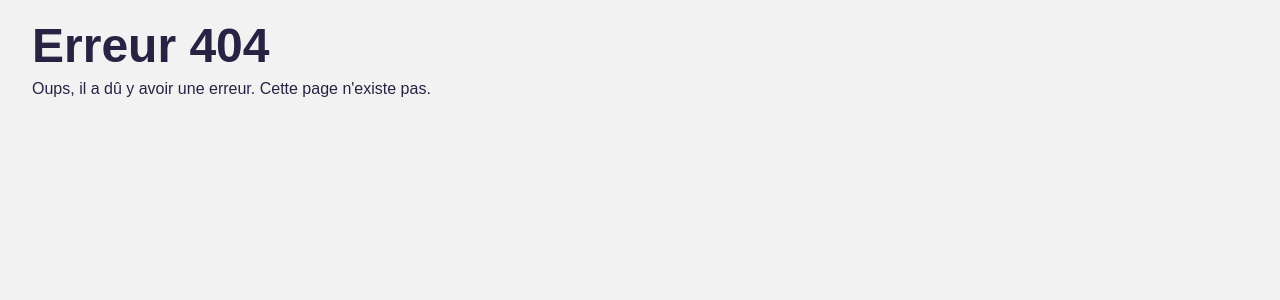
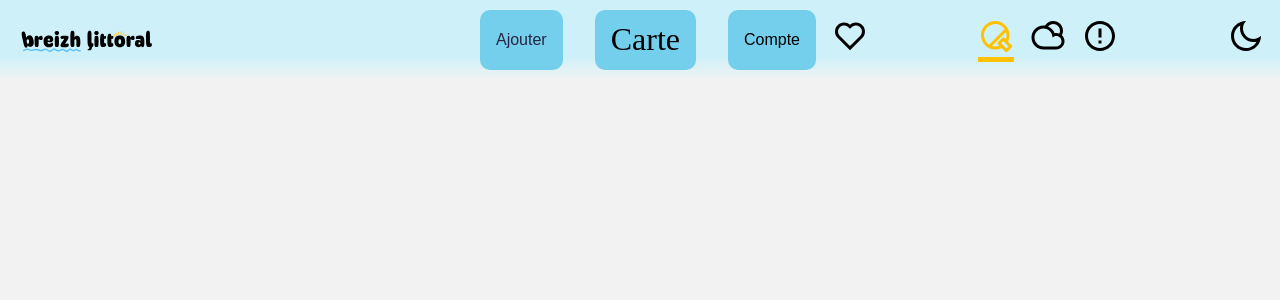
Before and after one commit to MaximeSantos/projet-16-breizh-littoral-front, a React (Vite) app: page /sports/1 in a window 1280 px wide. Before the commit this address had no page. Shown: the top 300 px of the page. Built offline with nearby package versions, Linux system fonts and the light colour scheme; a web font is replaced by a local one.

Commit message:
setup of the dynamic route for a specific sport

```diff
--- a/src/components/HomeSport/MainSport/SportCard/index.jsx
+++ b/src/components/HomeSport/MainSport/SportCard/index.jsx
@@ -1,8 +1,10 @@
 import './style.scss';
+import { Link } from 'react-router-dom';
 import PropTypes from 'prop-types';
 
 function SportCard({ sport }) {
   return (
+    <Link to={`${sport.id}`}>
       <div className="sport">
         <button type="button">
           <div className="sport-card">
@@ -11,6 +13,7 @@ function SportCard({ sport }) {
           </div>
         </button>
       </div>
+    </Link>
   );
 }
 
@@ -19,6 +22,7 @@ SportCard.propTypes = {
     picture: PropTypes.string.isRequired,
     name: PropTypes.string.isRequired,
     description: PropTypes.string.isRequired,
+    id: PropTypes.string.isRequired,
   }).isRequired,
 };
 
--- /dev/null
+++ b/src/pages/TestRoute.jsx
@@ -0,0 +1,9 @@
+import Navbar from '../components/Navbar';
+
+function TestRoute() {
+  return (
+    <Navbar />
+  );
+}
+
+export default TestRoute;
--- a/src/router.jsx
+++ b/src/router.jsx
@@ -5,6 +5,7 @@ import Test from './pages/Test';
 import Error404 from './pages/Error404';
 import HomeSport from './components/HomeSport';
 import Signup from './pages/Signup';
+import TestRoute from './pages/TestRoute';
 
 const router = createBrowserRouter([
   {
@@ -24,6 +25,10 @@ const router = createBrowserRouter([
     element: <Signup />,
   },
   {
+    path: '/sports/:slug',
+    element: <TestRoute />,
+  },
+  {
     path: '*',
     element: <Error404 />,
   },
```
Lines whose indentation alone changed are shown as unchanged.
